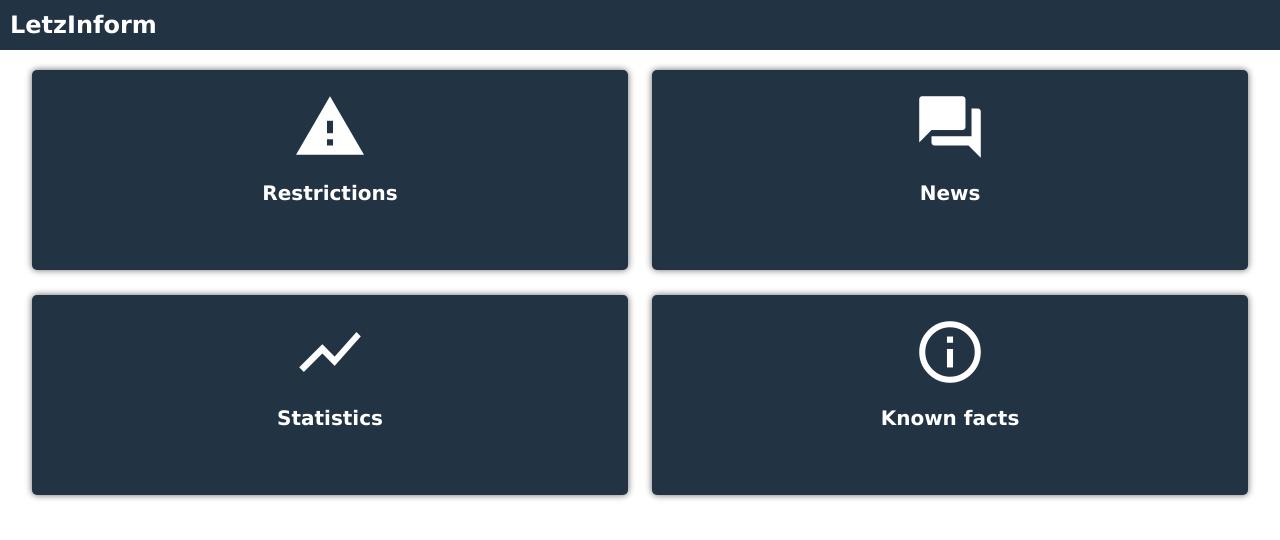
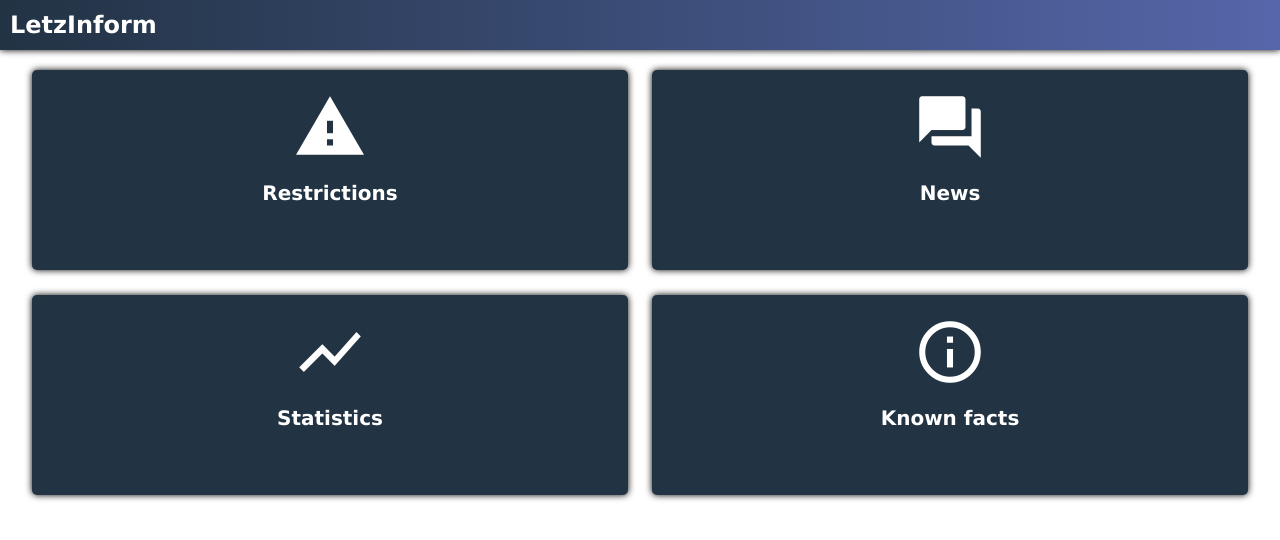
Before and after one commit to Nanohenry10-9/hackthecrisis, a plain HTML site: page index.html in a window 1280 px wide. Drawn offline with Linux system fonts and the light colour scheme; no server answers.

Commit message:
Stylized navbar

```diff
--- a/index.html
+++ b/index.html
@@ -20,9 +20,11 @@
                 width: 100%;
                 height: 50px;
                 background-color: #234;
+                background-image: linear-gradient(to right, #234, #56A);
                 padding-left: 10px;
                 box-sizing: border-box;
                 color: #FFF;
+                box-shadow: 0 0 7px #000;
             }
 
             #navbar h1 {
@@ -44,7 +46,7 @@
                 color: #FFF;
                 border-radius: 5px;
                 display: inline-block;
-                box-shadow: 0 0 7px #0009;
+                box-shadow: 0 0 7px #000;
                 transition-duration: 0.2s;
             }
 
```
Also changed, not shown: info.html (+2 -0 lines), news.html (+2 -0 lines), restrs.html (+2 -0 lines), stats.html (+2 -0 lines).
